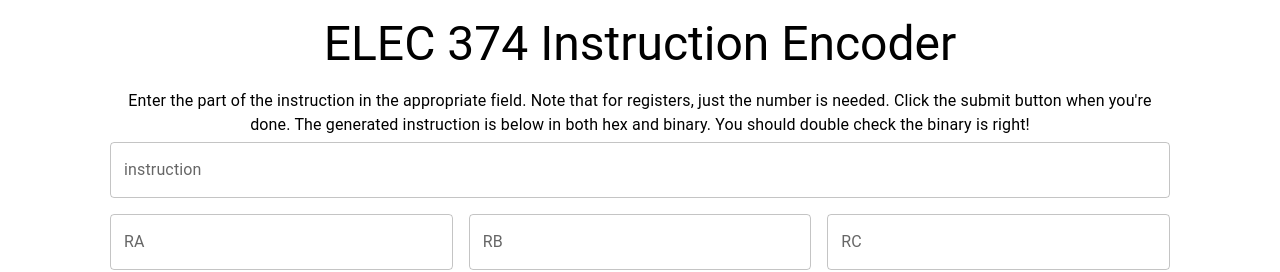
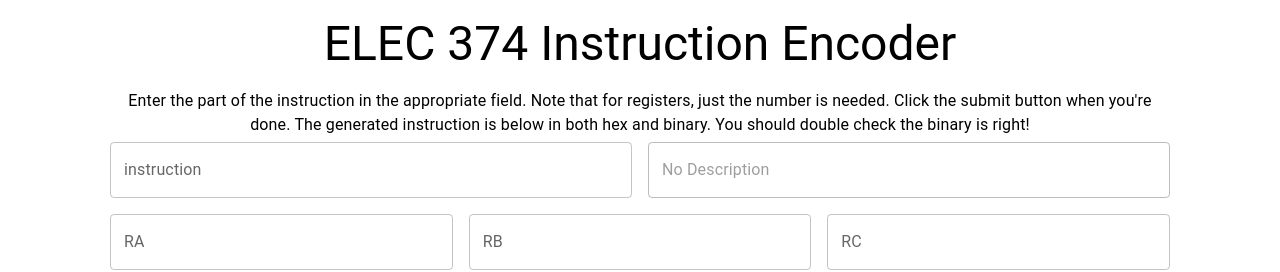
Before and after one commit to ElkaRavenwood/elec374-instruction-generator, a React (Create React App) app: page / in a window 1280 px wide. Shown: the top 272 px of the page. Built offline with nearby package versions, Linux system fonts and the light colour scheme.

Commit message:
Adds an instruction description

```diff
--- a/src/Components/GetInfo.js
+++ b/src/Components/GetInfo.js
@@ -2,6 +2,7 @@ import React, {useState} from 'react';
 import Box from '@mui/material/Box';
 import TextField from '@mui/material/TextField';
 import Button from '@mui/material/Button';
+import opcode_map  from "../opcode_map";
 import generate_instruction from "../generate_instruction";
 import { Grid, MenuItem, Select, Typography } from '@mui/material';
 const GetInfo = () => {
@@ -51,8 +52,16 @@ const GetInfo = () => {
     return (
         <Box>
             <Grid container spacing={2}>
-                <Grid item xs={12}>
+                <Grid item xs={12} md={6}>
                     <TextField fullWidth label={process.env.REACT_APP_GETINFO_INSTRUCTION_DETAILS_INSTRUCTION} onChange={(event) => handleTextChange(event, process.env.REACT_APP_GETINFO_INSTRUCTION_DETAILS_INSTRUCTION)} />
+                </Grid>
+                <Grid item xs={12} md={6}>
+                    <TextField fullWidth disabled
+                        label={opcode_map[instructionDetails[process.env.REACT_APP_GETINFO_INSTRUCTION_DETAILS_INSTRUCTION]]?
+                            opcode_map[instructionDetails[process.env.REACT_APP_GETINFO_INSTRUCTION_DETAILS_INSTRUCTION]].name :
+                            "No Description"
+                            }
+                        />
                 </Grid>
                 <Grid item xs={12} sm={4}>
                     <TextField fullWidth
```
Also changed, not shown: 1 other file (tests, documents, lock files or other folders).
